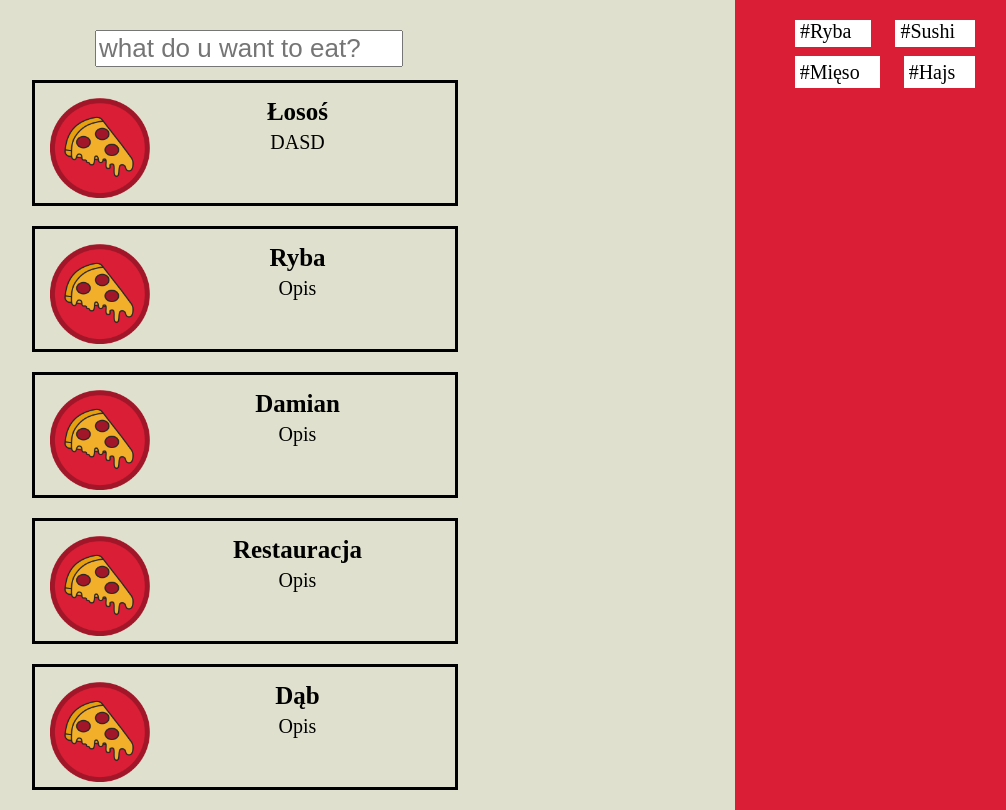
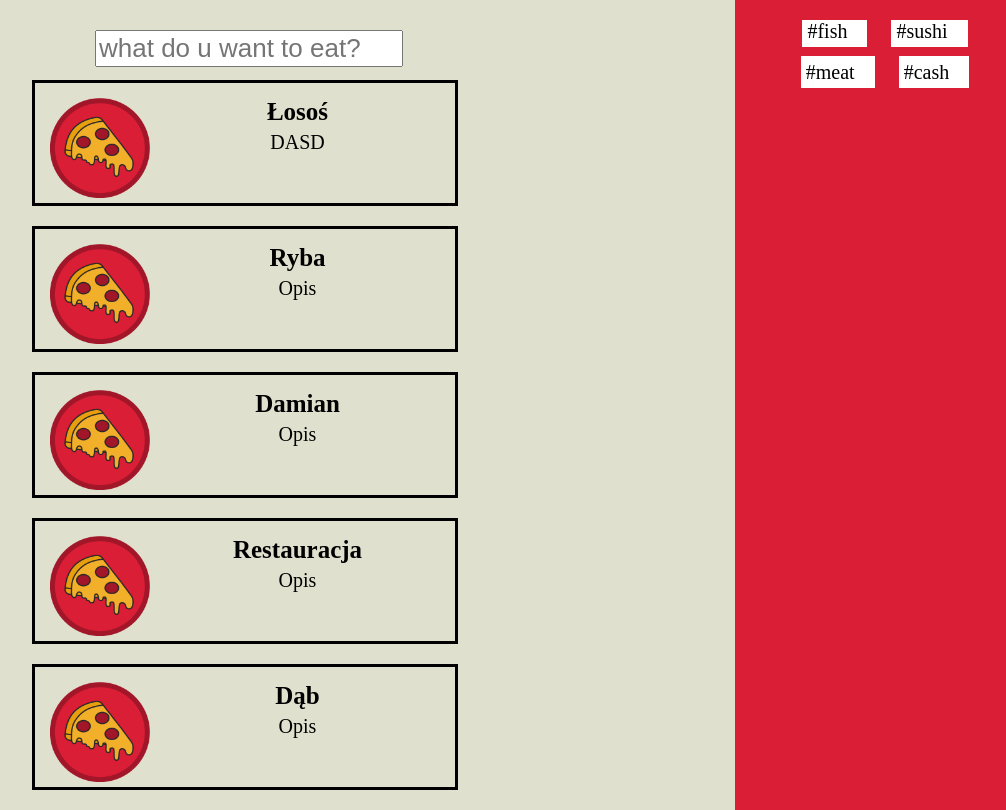
Before and after one commit to Donosik/Hackaton, a PHP site: page /Hackaton/restaurants.php in a window 1280 px wide. Shown: the part 70-880 px from the top of the page, without its empty margins (245-1251 px from the left). Run offline with PHP 8.4, Linux system fonts and the light colour scheme.

Commit message:
Tagi - zmiany

```diff
--- a/functions/fragments.php
+++ b/functions/fragments.php
@@ -112,10 +112,10 @@ function hastagsDiv()
 {
     echo '<div class="hashTags">
     <div class="inside">
-        <a href="http://localhost/Hackaton/restaurants.php?searchEngine=%23Ryba">#Ryba</a>
-        <a href="http://localhost/Hackaton/restaurants.php?searchEngine=%23Sushi">#Sushi</a><br/><br/>
-        <a href="http://localhost/Hackaton/restaurants.php?searchEngine=%23Mięso">#Mięso</a>
-        <a href="http://localhost/Hackaton/restaurants.php?searchEngine=%23Hajs">#Hajs</a><br/><br/>
+        <a href="http://localhost/Hackaton/restaurants.php?searchEngine=%23fish">#fish</a>
+        <a href="http://localhost/Hackaton/restaurants.php?searchEngine=%23sushi">#sushi</a><br/><br/>
+        <a href="http://localhost/Hackaton/restaurants.php?searchEngine=%23meat">#meat</a>
+        <a href="http://localhost/Hackaton/restaurants.php?searchEngine=%23cash">#cash</a><br/><br/>
     </div>
 </div>';
 }
--- a/restaurants.php
+++ b/restaurants.php
@@ -25,15 +25,15 @@ HeaderDiv();
 
                 $restaurants = array(
                     array("Łosoś", "DASD", 1,
-                        array("#Sushi")),
+                        array("#sushi")),
                     array("Ryba", "Opis", 2,
-                        array("#Sushi")),
+                        array("#sushi")),
                     array("Damian", "Opis", 3,
-                        array("#Sushi", "#Ryba")),
+                        array("#sushi", "#fish")),
                     array("Restauracja", "Opis", 4,
-                        array("#Mięso")),
+                        array("#meat")),
                     array("Dąb", "Opis", 5,
-                        array("#Hajs")),
+                        array("#cash")),
                 );
                 // Number of all Restaurants
                 $allRestaurants = 5;
```
